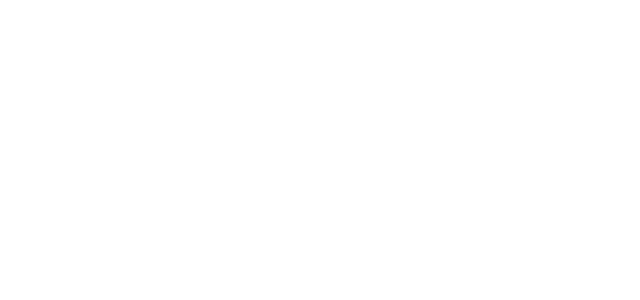
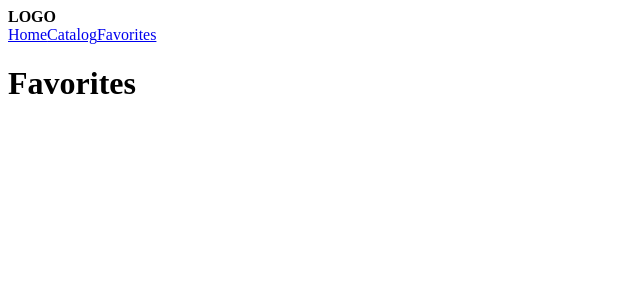
Before and after one commit to Ljuzifer/rent-n-roll-auto, a React (Vite) app: page /rent-n-roll-auto/favorites in a window 1280 px wide. Before the commit this address had no page. Shown: the top 300 px of the page, without its empty margins (0-640 px from the left). Built offline with nearby package versions, Linux system fonts and the light colour scheme.

Commit message:
navigation

```diff
--- a/src/App.jsx
+++ b/src/App.jsx
@@ -1,6 +1,8 @@
 import { Route, Routes } from "react-router-dom";
 import Layout from "./components/Layout";
 import HomePage from "./pages/HomePage";
+import CatalogPage from "./pages/CatalogPage";
+import FavoritesPage from "./pages/FavoritesPage";
 
 export default function App() {
     return (
@@ -8,8 +10,8 @@
             <Routes>
                 <Route path="/" element={<Layout />}>
                     <Route index element={<HomePage />} />
-                    <Route path="/catalog" />
-                    <Route />
+                    <Route path="/catalog" element={<CatalogPage />} />
+                    <Route path="/favorites" element={<FavoritesPage />} />
                 </Route>
             </Routes>
         </>
--- a/src/components/AppHeader/AppHeader.jsx
+++ b/src/components/AppHeader/AppHeader.jsx
@@ -1,7 +1,10 @@
+import AppNav from "../AppNav/AppNav";
+
 export default function AppHeader() {
     return (
         <header>
-            <b>NAVIGATION</b>
+            <b>LOGO</b>
+            <AppNav />
         </header>
     );
 }
--- /dev/null
+++ b/src/components/AppNav/AppNav.jsx
@@ -0,0 +1,11 @@
+import { NavLink } from "react-router-dom";
+
+export default function AppNav() {
+    return (
+        <nav>
+            <NavLink to="/">Home</NavLink>
+            <NavLink to="/catalog">Catalog</NavLink>
+            <NavLink to="/favorites">Favorites</NavLink>
+        </nav>
+    );
+}
--- a/vite.config.js
+++ b/vite.config.js
@@ -1,11 +1,10 @@
 import { defineConfig } from "vite";
 import react from "@vitejs/plugin-react";
 
-// https://vitejs.dev/config/
 export default defineConfig({
     plugins: [react()],
     base: "/rent-n-roll-auto",
-    // resolve: {
-    //     alias: { src: "/src" },
-    // },
+    resolve: {
+        alias: { src: "/src" },
+    },
 });
```
Also changed, not shown: src/components/AppNav/AppNav.styled.js (added).
